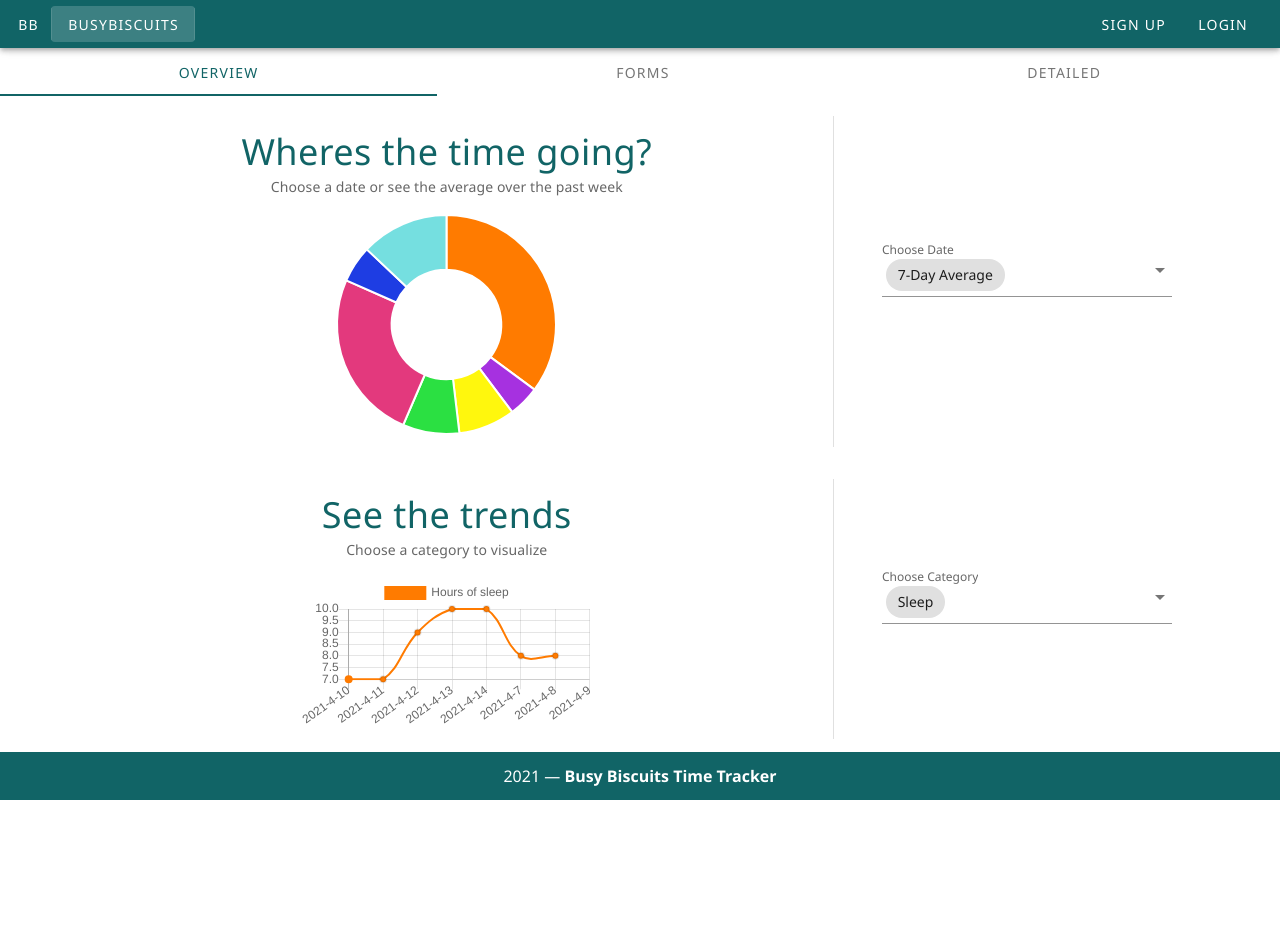
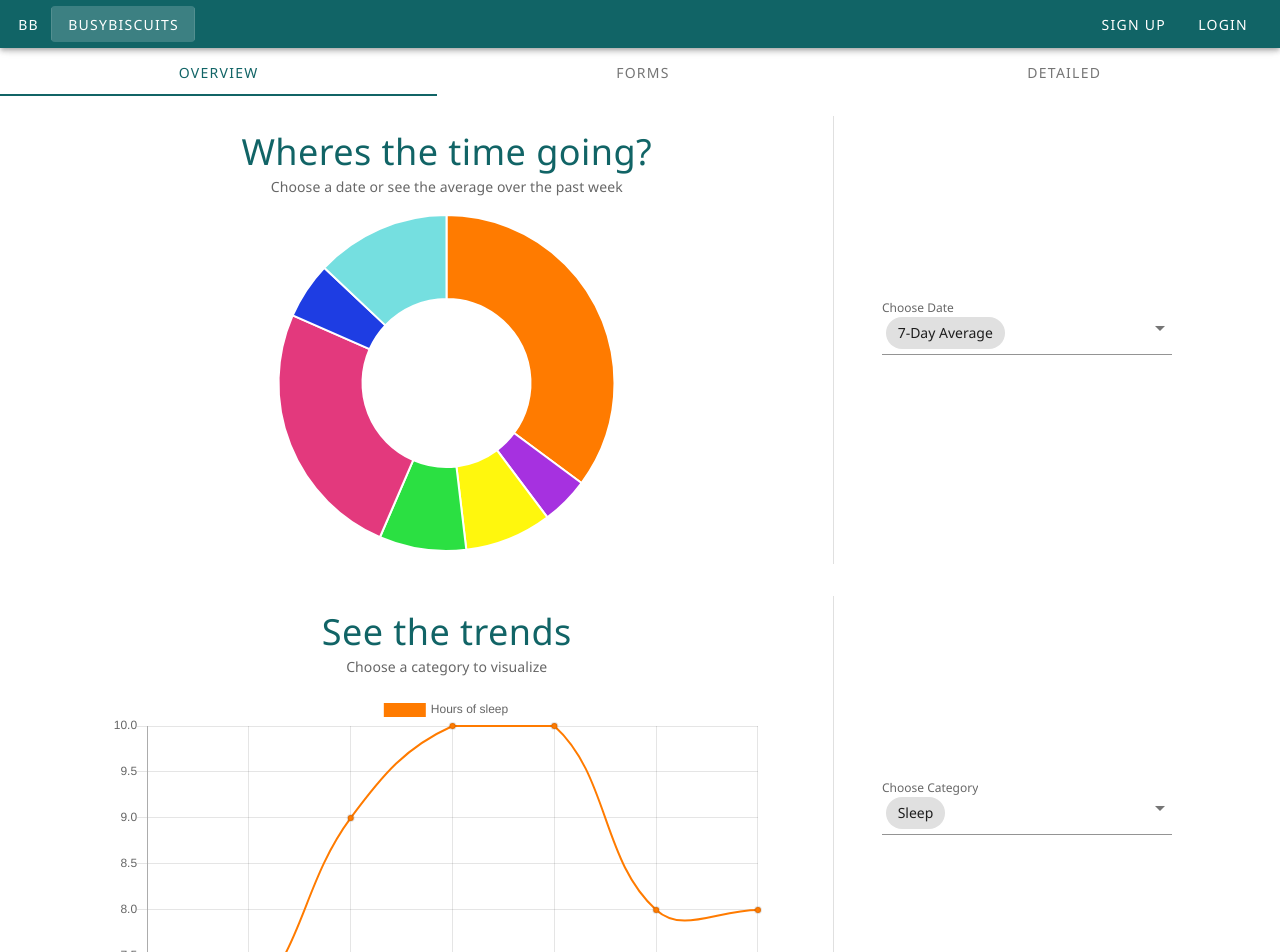
Before and after one commit to melkaj/BusyBiscuits, a Vue app in the folder client/: page /bbtt/home in a window 1280 px wide. Shown: the top 952 px of the page. Before the commit the page ends 800 px from the top, so only its background shows below. Built offline with nearby package versions, Linux system fonts and the light colour scheme.

Commit message:
Fixed the issue where the graphs were smaller than usual (because of the center-element styling. So reapplied them in better places. Also Made the dates for the 'lastsevenentries' function return the appropiate ammount of dates instead of all the dates

```diff
--- a/client/src/projects/bbtt/components/LineGraphs/LineGraph.vue
+++ b/client/src/projects/bbtt/components/LineGraphs/LineGraph.vue
@@ -4,9 +4,11 @@
         <!-- Line Graph -->
         <v-row no-gutters>
 
-            <v-col sm="7" class="ma-auto py-3 center-element">
+            <!-- <v-col sm="7" class="ma-auto py-3 center-element"> -->
+            <v-col sm="7" class="ma-auto py-3">
                 <v-card flat>
-                    <v-card-title class="justify-center chart-title mb-2">
+                    <!-- <v-card-title class="justify-center chart-title mb-2 center-element"> -->
+                    <v-card-title class="chart-title mb-2 center-element">
                         {{ title }}
                     </v-card-title>
                     <v-card-subtitle class="center-element">
@@ -99,7 +101,7 @@ export default {
     color: #116466;
 }
 .center-element {
-  display: flex;
-  justify-content: center;
+    display: flex;
+    justify-content: center;
 }
 </style>
--- a/client/src/projects/bbtt/components/PieGraphs/PieGraph.vue
+++ b/client/src/projects/bbtt/components/PieGraphs/PieGraph.vue
@@ -3,9 +3,9 @@
 
         <!-- Pie Chart -->
         <v-row no-gutters>
-            <v-col sm="7" class="ma-auto py-3 center-element">
+            <v-col sm="7" class="ma-auto py-3">
                 <v-card flat>
-                    <v-card-title class="justify-center chart-title mb-2">
+                    <v-card-title class="center-element chart-title mb-2">
                         {{ title }}
                     </v-card-title>
                     <v-card-subtitle class="center-element">
--- a/client/src/projects/bbtt/utils/databaseutils.js
+++ b/client/src/projects/bbtt/utils/databaseutils.js
@@ -99,7 +99,7 @@ function lastSevenEntries(database) {
         recentEntries.push(database[dates[i]]);
     }
 
-    return { dates: dates, data: recentEntries };
+    return { dates: dates.slice(0, len), data: recentEntries };
 
 }
 
```
